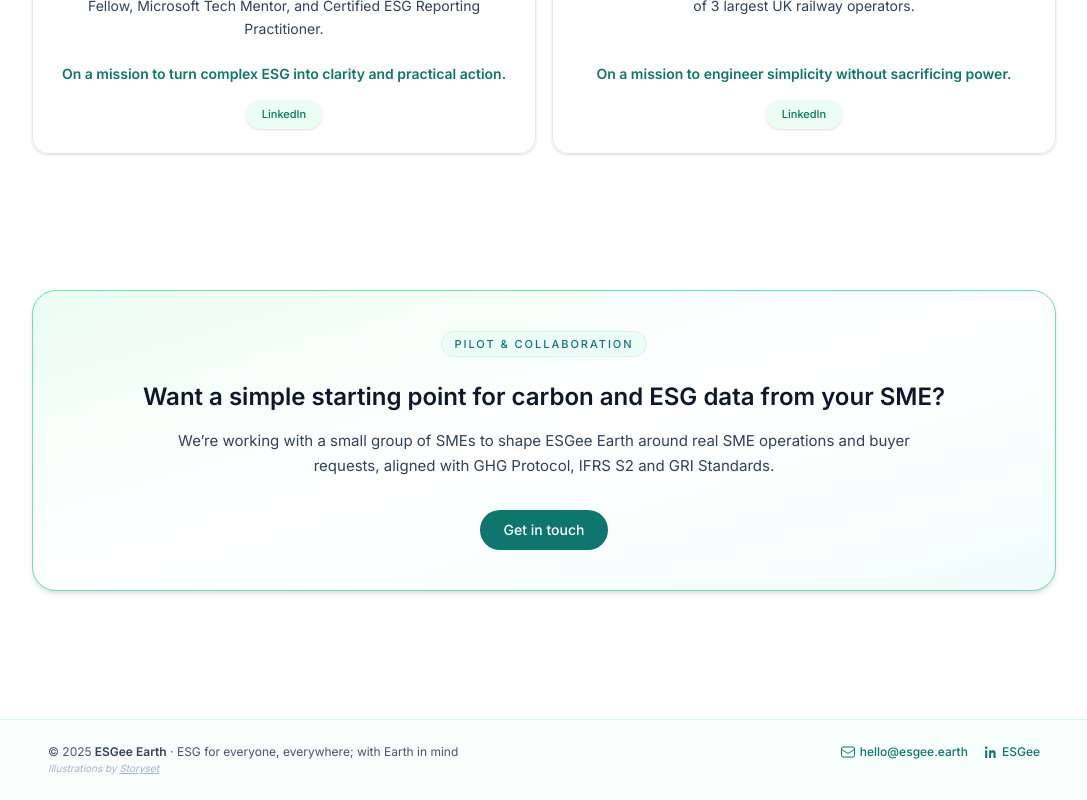
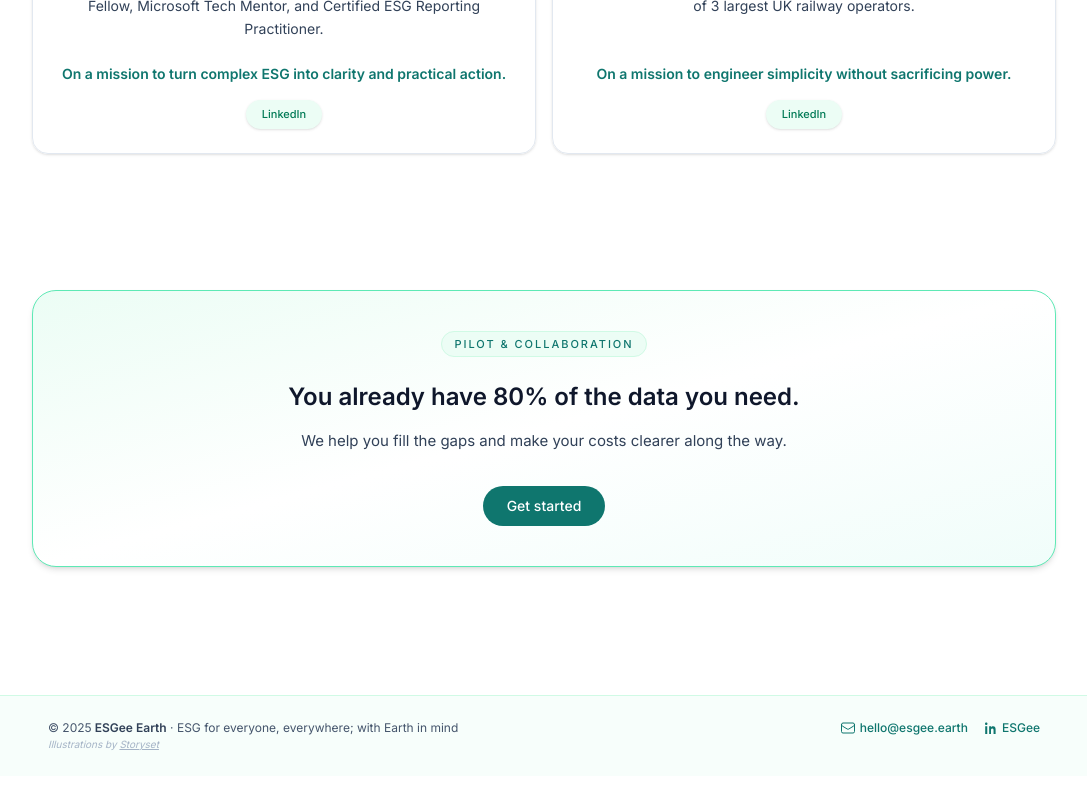
Before and after one commit to esgee-earth/esgee-earth-site, a Next.js app: page / in a window 1280 px wide. Shown: the part 3246-4046 px from the top of the page, without its empty margins (96-1183 px from the left). After the commit the page ends 4022 px from the top, so only its background shows below. Built offline with nearby package versions, Linux system fonts and the light colour scheme.

Commit message:
revised cta texts

```diff
--- a/app/page.tsx
+++ b/app/page.tsx
@@ -778,13 +778,11 @@ function ContactSection() {
         </div>
 
         <h2 className="text-xl md:text-2xl font-semibold text-slate-900 text-center">
-          Want a simple starting point for carbon and ESG data from your SME?
+          You already have 80% of the data you need.
         </h2>
 
         <p className="mt-4 text-sm md:text-[15px] text-slate-700 max-w-3xl mx-auto leading-relaxed text-center">
-          We’re working with a small group of SMEs to
-          shape ESGee Earth around real SME operations and buyer requests,
-          aligned with GHG Protocol, IFRS S2 and GRI Standards.
+          We help you fill the gaps and make your costs clearer along the way.
         </p>
 
         <div className="mt-8 flex justify-center">
@@ -792,7 +790,7 @@ function ContactSection() {
             href="/contact"
             className="inline-flex items-center justify-center rounded-full bg-brand-teal px-6 py-2.5 text-sm font-medium text-white hover:bg-brand-monsoon transition-colors"
           >
-            Get in touch
+            Get started
           </a>
 
         </div>
```
